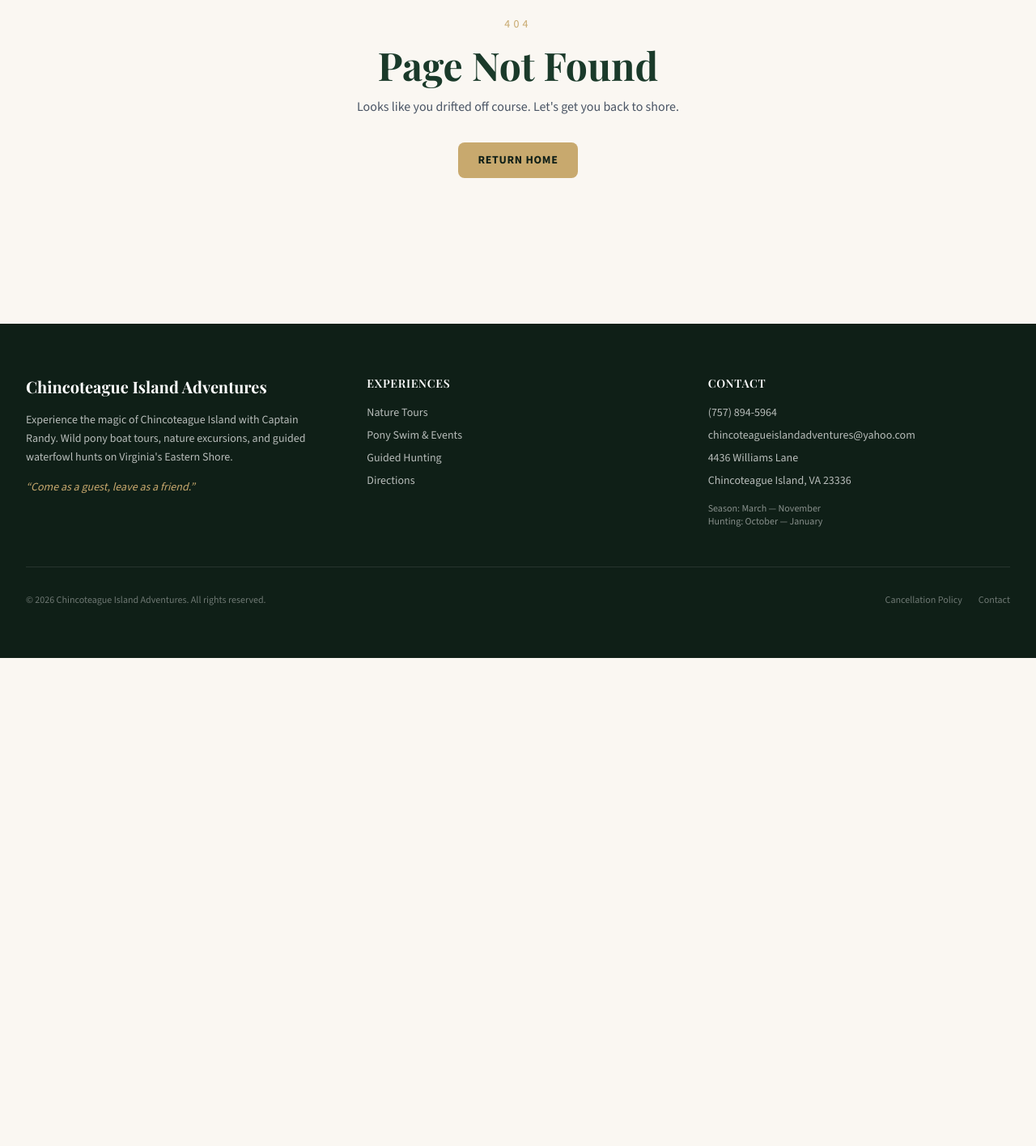
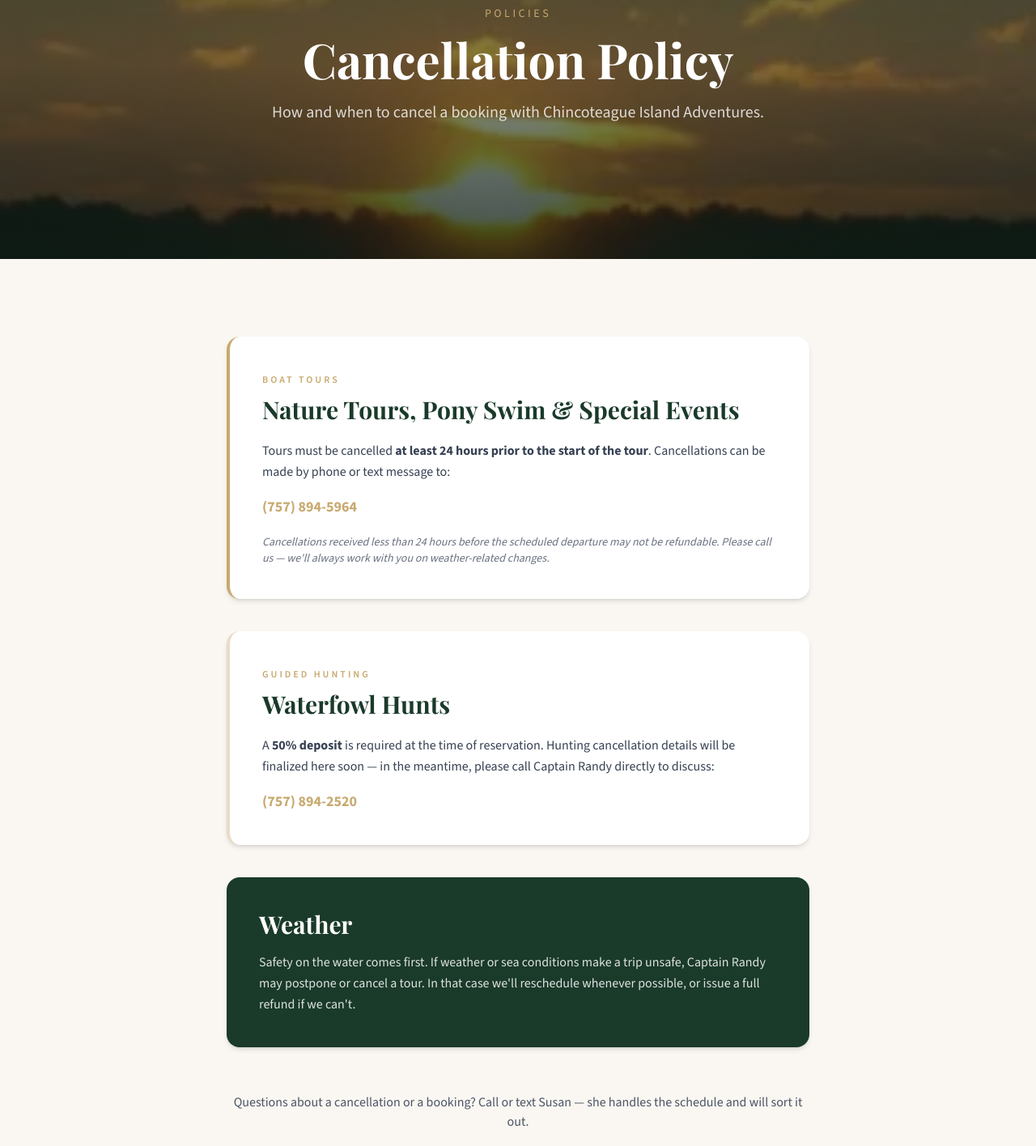
Before and after one commit to bensblueprints/sr-chincoteague-island-cnknvy, a Next.js app: page /cancellation-policy in a window 1280 px wide. Before the commit this address had no page. Shown: the part 160-1576 px from the top of the page at 81% size. Before the commit the page ends 973 px from the top, so only its background shows below. Built offline with nearby package versions, Linux system fonts and the light colour scheme; a web font is replaced by a local one.

Commit message:
Add missing cancellation-policy page file

```diff
--- /dev/null
+++ b/app/cancellation-policy/page.tsx
@@ -0,0 +1,110 @@
+import Link from "next/link";
+import { site } from "@/lib/site";
+import { PageHero } from "@/components/PageHero";
+
+export const metadata = {
+  title: "Cancellation Policy",
+  description:
+    "Cancellation policy for Chincoteague Island Adventures boat tours and guided hunts with Captain Randy.",
+};
+
+export default function CancellationPolicyPage() {
+  return (
+    <>
+      <PageHero
+        eyebrow="Policies"
+        title="Cancellation Policy"
+        subtitle="How and when to cancel a booking with Chincoteague Island Adventures."
+        image="/assets/images/image-13.webp"
+      />
+
+      <section className="py-20 md:py-24 bg-cream">
+        <div className="max-w-3xl mx-auto px-6 space-y-10">
+          {/* Boat tours */}
+          <div className="bg-white rounded-2xl p-8 md:p-10 shadow-md border-l-4 border-accent">
+            <span className="inline-block text-accent text-xs uppercase tracking-[0.25em] font-semibold">
+              Boat Tours
+            </span>
+            <h2 className="font-[family-name:var(--font-heading)] text-2xl md:text-3xl text-primary font-bold mt-2 mb-5">
+              Nature Tours, Pony Swim &amp; Special Events
+            </h2>
+            <p className="text-gray-700 leading-relaxed mb-4">
+              Tours must be cancelled <strong>at least 24 hours prior to the start of the
+              tour</strong>. Cancellations can be made by phone or text message to:
+            </p>
+            <p className="text-lg">
+              <a
+                href={site.phoneHref}
+                className="text-accent font-bold hover:underline"
+              >
+                {site.phone}
+              </a>
+            </p>
+            <p className="mt-5 text-sm text-gray-500 italic">
+              Cancellations received less than 24 hours before the scheduled departure
+              may not be refundable. Please call us — we&apos;ll always work with you on
+              weather-related changes.
+            </p>
+          </div>
+
+          {/* Hunting */}
+          <div className="bg-white rounded-2xl p-8 md:p-10 shadow-md border-l-4 border-accent/40">
+            <span className="inline-block text-accent text-xs uppercase tracking-[0.25em] font-semibold">
+              Guided Hunting
+            </span>
+            <h2 className="font-[family-name:var(--font-heading)] text-2xl md:text-3xl text-primary font-bold mt-2 mb-5">
+              Waterfowl Hunts
+            </h2>
+            <p className="text-gray-700 leading-relaxed mb-4">
+              A <strong>50% deposit</strong> is required at the time of reservation.
+              Hunting cancellation details will be finalized here soon — in the meantime,
+              please call Captain Randy directly to discuss:
+            </p>
+            <p className="text-lg">
+              <a
+                href={site.huntingPhoneHref}
+                className="text-accent font-bold hover:underline"
+              >
+                {site.huntingPhone}
+              </a>
+            </p>
+          </div>
+
+          {/* Weather */}
+          <div className="bg-primary text-white rounded-2xl p-8 md:p-10 shadow-md">
+            <h2 className="font-[family-name:var(--font-heading)] text-2xl md:text-3xl font-bold mb-4">
+              Weather
+            </h2>
+            <p className="text-white/85 leading-relaxed">
+              Safety on the water comes first. If weather or sea conditions make a trip
+              unsafe, Captain Randy may postpone or cancel a tour. In that case we&apos;ll
+              reschedule whenever possible, or issue a full refund if we can&apos;t.
+            </p>
+          </div>
+
+          {/* Contact block */}
+          <div className="text-center pt-4">
+            <p className="text-gray-600 mb-5">
+              Questions about a cancellation or a booking? Call or text Susan — she
+              handles the schedule and will sort it out.
+            </p>
+            <a
+              href={site.phoneHref}
+              className="inline-flex items-center gap-3 px-8 py-4 bg-accent hover:bg-accent-light text-dark font-bold text-sm uppercase tracking-wider rounded-lg transition-all"
+            >
+              Call {site.phone}
+            </a>
+            <p className="mt-6 text-sm">
+              <Link
+                href="/contact"
+                className="text-primary hover:text-accent underline underline-offset-4"
+              >
+                Or send a message through the contact page →
+              </Link>
+            </p>
+          </div>
+        </div>
+      </section>
+    </>
+  );
+}
```
